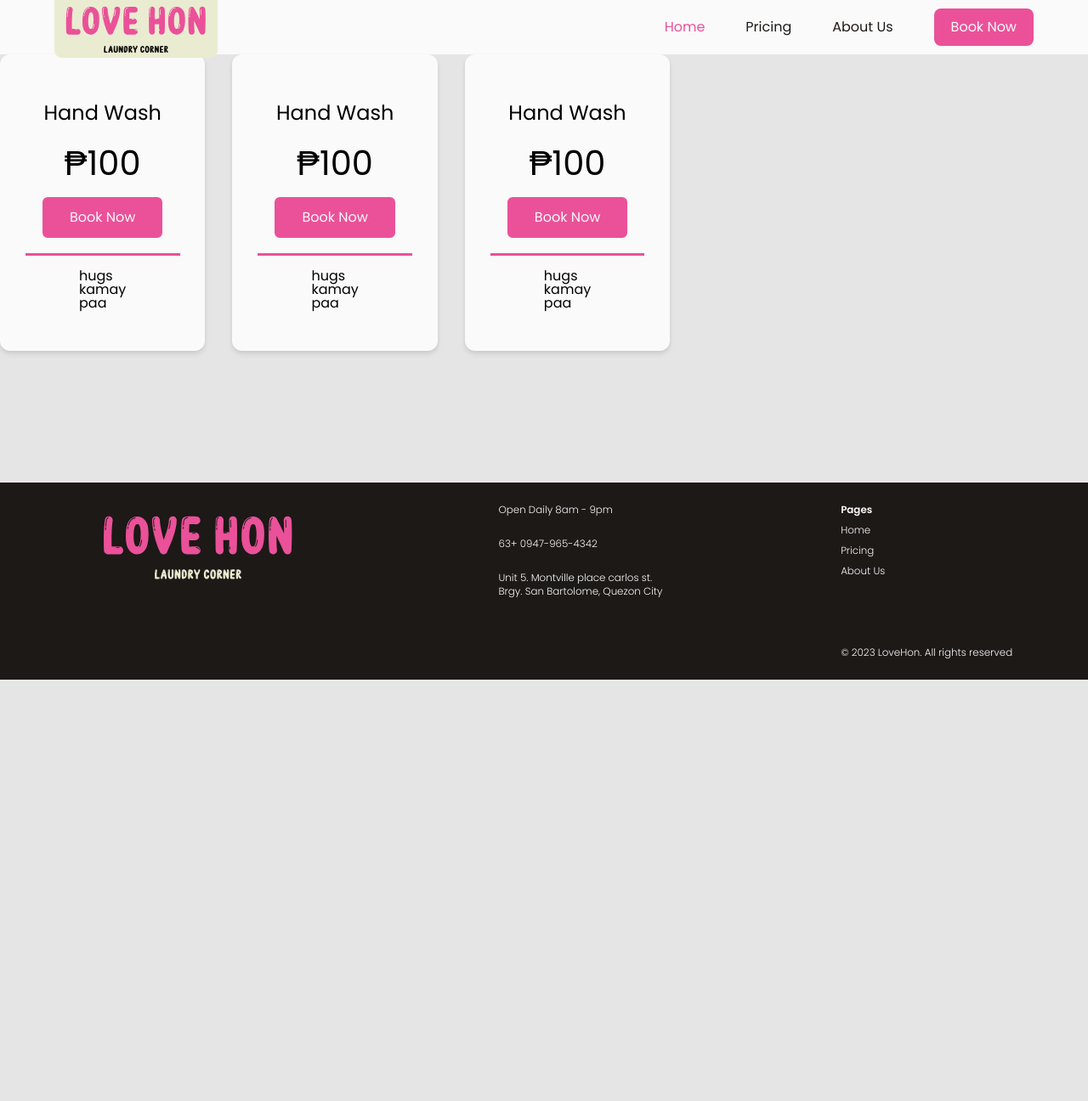
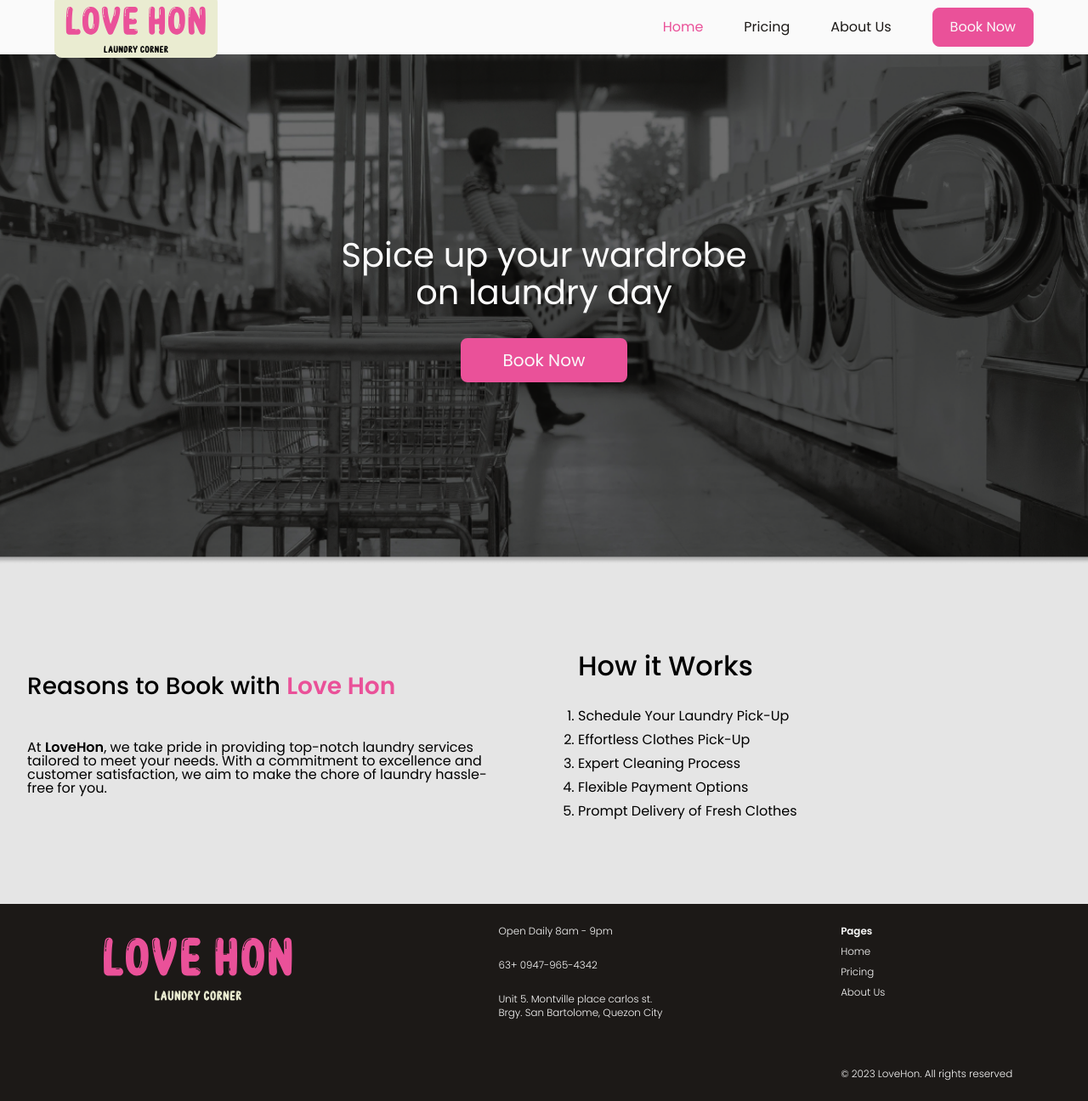
Before and after one commit to ICS2608-Final-Project/laundry-system, a PHP site: page / in a window 1280 px wide. Shown: the whole page at 85% size. Before the commit the page ends 800 px from the top, so only its background shows below. Run offline with PHP 8.4, Linux system fonts and the light colour scheme.

Commit message:
finished home section

```diff
--- a/index.php
+++ b/index.php
@@ -4,14 +4,35 @@
     $page_description = "";
     require_once "template/header.php";
 ?>
-<div class="pricing-container">
-    <?php
-    require_once 'template/pricing.component.php';
-    $pricing_card = new PricingComponent();
-    $pricing_card->render('Hand Wash', 100, ['hugs', 'kamay', 'paa']);
-    $pricing_card->render('Hand Wash', 100, ['hugs', 'kamay', 'paa']);
-    $pricing_card->render('Hand Wash', 100, ['hugs', 'kamay', 'paa']);
-    ?>
-</div>
+<main>
+    <section class="hero-section">
+        <div class="hero-container">
+            <h2 class="hero-text">Spice up your wardrobe on laundry day</h2>
+            <a href="" class="book-button">Book Now</a>
+        </div>
+    </section>
+    <section class="home-section-2">
+        <div class="section-2-left">
+            <div class="">
+                <h3>Reasons to Book with <span>Love Hon</span></h3>
+                <p>At <strong>LoveHon</strong>, we take pride in providing top-notch laundry services tailored to meet your needs. With a commitment to excellence and customer satisfaction, we aim to make the chore of laundry hassle-free for you.</p>
+            </div>
+        </div>
+        <div class="section-2-right">
+            <div class="">
+                <h3>How it Works</h3>
+                <ol>
+                    <li>Schedule Your Laundry Pick-Up</li>
+                    <li>Effortless Clothes Pick-Up</li>
+                    <li>Expert Cleaning Process</li>
+                    <li>Flexible Payment Options</li>
+                    <li>Prompt Delivery of Fresh Clothes</li>
+                </ol>
+            </div>
+        </div>
+    </section>
+    <section class="contact-section">
 
+    </section>
+</main>
 <?php include_once 'template/footer.php' ?>
--- a/scss/_header.scss
+++ b/scss/_header.scss
@@ -47,6 +47,8 @@
 }
 
 .navigation-header {
+  position: sticky;
+  top: 0px;
   display: flex;
   justify-content: center;
   align-items: center;
@@ -99,12 +101,12 @@
     width: 100%;
     background-color: $primary;
     color: $neutral-white;
+    border: 1px solid $primary;
   }
 
   .book:hover {
     background-color: $neutral-white;
     color: $primary;
-    border: 2px solid $primary;
   }
 
   .current {
@@ -112,7 +114,7 @@
   }
 
   .current:hover {
-    color: $neutral-white;
+    color: $neutral-black;
   }
 }
 
--- /dev/null
+++ b/scss/_home.scss
@@ -0,0 +1,144 @@
+ .hero-section {
+    background-image: url('../assets/background.png');
+    background-attachment: fixed;
+    background-repeat: no-repeat;
+    background-position: center;
+    background-size: cover;
+    min-height: 75vh;
+    display: flex;
+    justify-content: center;
+    align-items: center;
+    padding-left: 2rem;
+    padding-right: 2rem;
+
+    .hero-text {
+        font-size: 1.5rem;
+        line-height: 1.75rem;
+        color: $neutral-white;
+        text-align: center;
+    }
+
+    .book-button {
+        text-decoration: none;
+        color: $neutral-white;
+        background-color: $primary;
+        border: 2px solid $primary;
+        padding: .75rem 1rem;
+        border-radius: .5rem;
+        transition: .4s ease-in-out;
+    }
+
+    .book-button:hover {
+        text-decoration: none;
+        color: $primary;
+        background-color: transparent;
+    }
+}
+
+.hero-container {
+    display: flex;
+    flex-direction: column;
+    justify-content: center;
+    align-items: center;
+    gap: 2rem;
+    max-width: 30rem;
+}
+
+.home-section-2 {
+    display: flex;
+    padding: 0 2rem;
+    justify-content: center;
+    flex-wrap: wrap;
+    align-content: space-around;
+    flex-direction: column;
+    min-height: 50vh;
+    gap: 5rem;
+
+    .section-2-left {
+        display: flex;
+        justify-content: center;
+        align-items: center;
+        padding-top: 3rem;
+
+        h3 {
+            font-size: 1.75rem;
+            line-height: 2rem;
+            font-weight: 500;
+            margin-bottom: 3rem;
+
+            span {
+                font-weight: 600;
+                color: $primary;
+            }
+        }
+
+        strong {
+            font-weight: 600;
+        }
+
+        .book-button {
+            text-decoration: none;
+            font-size: 1rem;
+            line-height: 1.25rem;
+            color: $neutral-white;
+            background-color: $primary;
+            padding: .75rem 3rem;
+            border-radius: .5rem;
+        }
+    }
+
+    .section-2-right {
+        display: flex;
+        justify-content: center;
+        align-items: center;
+        padding-bottom: 3rem;
+
+        h3 {
+            font-size: 2rem;
+            line-height: 2.35rem;
+            font-weight: 500;
+            margin-bottom: 2rem;
+        }
+
+        ol {
+            list-style-type: decimal;
+            display: flex;
+            flex-direction: column;
+            gap: .75rem;
+        }
+    }
+
+
+    * {
+        flex: 1;
+    }
+}
+
+@media (min-width: 768px) {
+    .hero-section {
+        .hero-text {
+            font-size: 2.5rem;
+            line-height: 2.75rem;
+        }
+
+        .book-button {
+            font-size: 1.25rem;
+            line-height: 1.5rem;
+            padding: .75rem 3rem;
+        }
+    }
+
+
+    .home-section-2 {
+        flex-direction: row;
+
+        .section-2-left {
+            padding-top: 0;
+        }
+
+        .section-2-right {
+            text-align: left;
+            padding-bottom: 0;
+        }
+    }
+}
--- a/scss/main.scss
+++ b/scss/main.scss
@@ -4,6 +4,7 @@
 @import 'header';
 @import 'colors';
 @import 'pricing.component';
+@import 'home';
 
 body {
     min-height: 100vh;
--- a/template/header.php
+++ b/template/header.php
@@ -10,7 +10,9 @@
     <header class="navigation-header">
         <nav class="navbar">
             <div class="navleft">
-                <img src="assets/Logo.svg" alt="Logo" class="navlogo" />
+                <a href="">
+                    <img src="assets/Logo.svg" alt="Logo" class="navlogo" />
+                </a>
             </div>
             <a href="javascript:void(0);" class="toggle-button" id="toggle_button">
                 <span class="bar"></span>
```
Also changed, not shown: assets/background.png (added), css/main.css, 1 other file.
